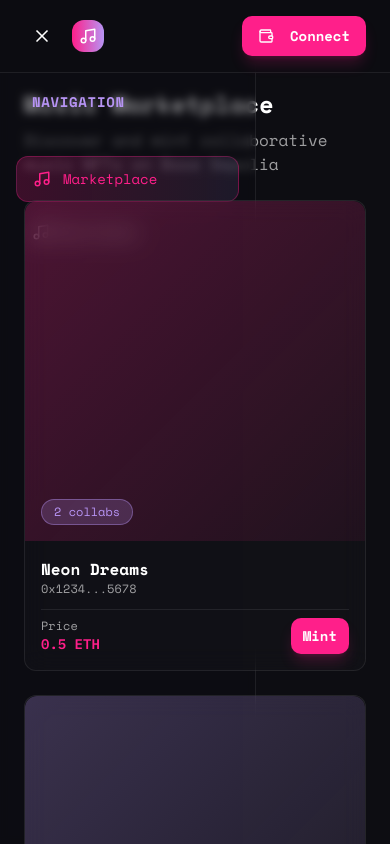
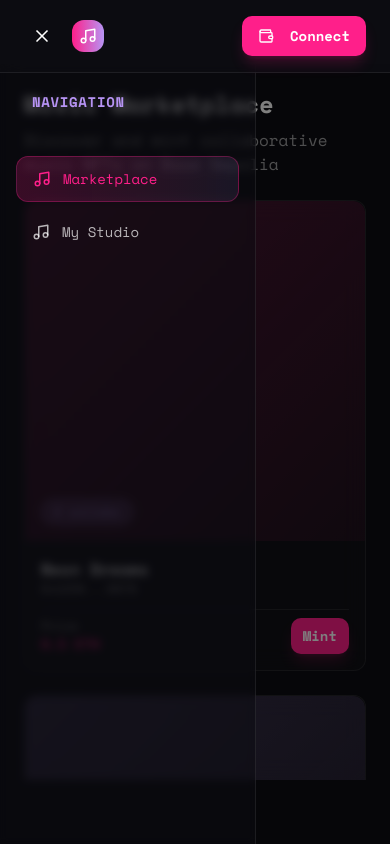
Before and after one commit to IanoNjuguna/two-rivers, a Next.js app: page / in a window 390 px wide. Shown: the top 844 px of the page. Built offline with nearby package versions, Linux system fonts and the light colour scheme.

Commit message:
refactor: make sidebar fixed and persistent like Spotify\n\nUpdate layout with always-visible sidebar on desktop and fixed sidebar on mobile with overlay.

```diff
--- a/app/page.tsx
+++ b/app/page.tsx
@@ -92,15 +92,23 @@ export default function Dashboard() {
         </div>
       </header>
 
+      {/* Mobile Overlay */}
+      {sidebarOpen && (
+        <div
+          className="fixed inset-0 top-16 bg-black/50 lg:hidden z-30"
+          onClick={() => setSidebarOpen(false)}
+        />
+      )}
+
       {/* Main Content */}
-      <div className="flex pt-16">
-        {/* Sidebar */}
+      <div className="flex pt-16 h-[calc(100vh-64px)]">
+        {/* Sidebar - Fixed like Spotify */}
         <aside
-          className={`fixed lg:static left-0 top-16 bottom-0 w-64 border-r border-white/[0.08] bg-midnight/50 backdrop-blur-sm transition-transform duration-300 lg:translate-x-0 ${
-            sidebarOpen ? 'translate-x-0' : '-translate-x-full'
+          className={`fixed lg:static left-0 top-16 bottom-0 w-64 border-r border-white/[0.08] bg-midnight/50 backdrop-blur-sm transition-transform duration-300 z-40 ${
+            sidebarOpen ? 'translate-x-0' : '-translate-x-full lg:translate-x-0'
           }`}
         >
-          <nav className="flex flex-col p-4 gap-2">
+          <nav className="flex flex-col p-4 gap-2 h-full overflow-y-auto">
             <div className="px-4 py-3 mb-6">
               <h2 className="text-sm font-semibold text-lavender uppercase tracking-wider">
                 Navigation
@@ -127,7 +135,7 @@ export default function Dashboard() {
             />
 
             {isConnected && (
-              <div className="absolute bottom-4 left-4 right-4">
+              <div className="mt-auto pt-4 border-t border-white/[0.08]">
                 <Button
                   variant="outline"
                   size="sm"
@@ -143,10 +151,7 @@ export default function Dashboard() {
         </aside>
 
         {/* Content Area */}
-        <main
-          className="flex-1 overflow-auto"
-          onClick={() => sidebarOpen && setSidebarOpen(false)}
-        >
+        <main className="flex-1 overflow-y-auto">
           <div className="p-6 max-w-7xl mx-auto">
             {currentView === 'marketplace' ? (
               <div className="space-y-6">
```
